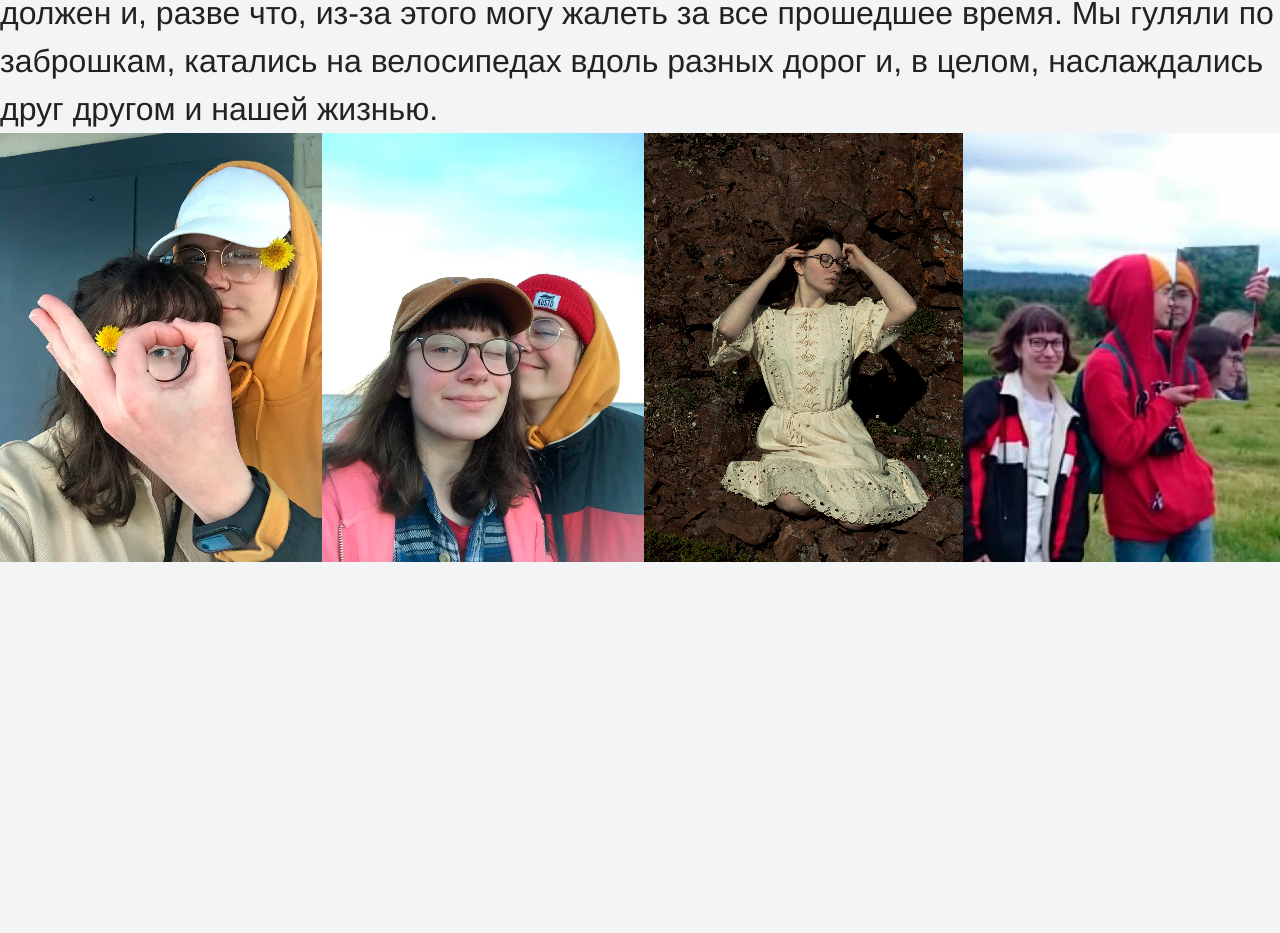
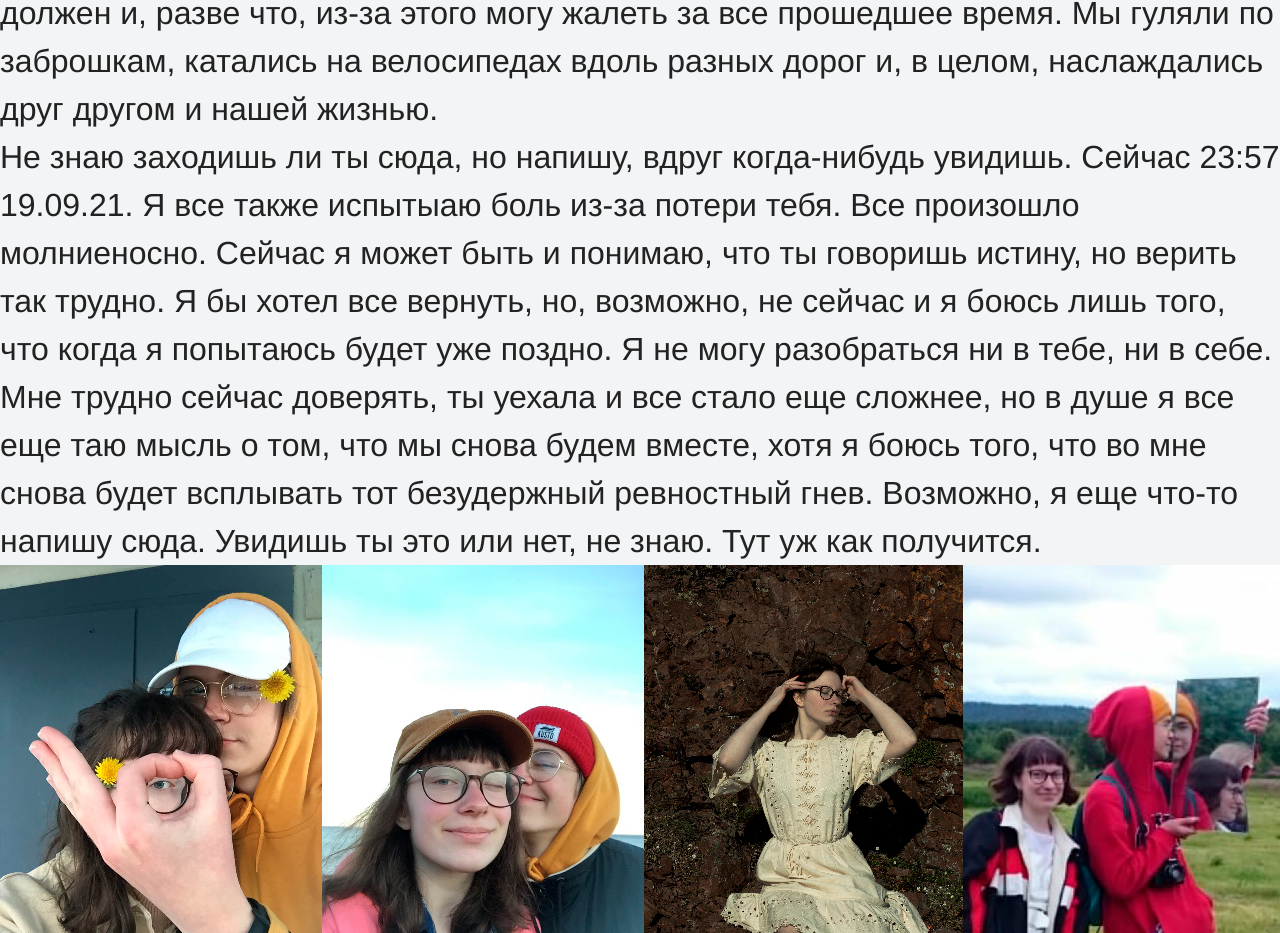
Before and after one commit to tim-brom/timka2, a plain HTML site: page index.html in a window 1280 px wide. Shown: the part 2347-3280 px from the top of the page. Drawn offline with Linux system fonts and the light colour scheme.

Commit message:
Update index.html

```diff
--- a/index.html
+++ b/index.html
@@ -20,7 +20,8 @@
       <p>Честно, я не верю, что так быстро пролетели почти два года наших отношений. Радостей, счастья, улыбок было достаточно, печали и грусти было меньше и это лишь подтверждает нашу любовь друг к другу, я бы даже сказал, что мы с тобой вышли на совершенно иной уровень ментального взаимоотношения друг с другом. Я счастлив, что ты, лапа моя, поступаешь туда, где тебя хоть что-то немного привлекает. Будешь в будущем всяких задрипанных офисных хуев гонять, чтобы они тебе проекты свои показывали. А я более, чем уверен, что ты будешь главной, так как в тебе полно свойств, которых нет ни у кого: ты крайне стойкая, умная и имеешь строгий стержень в своей душе, который не даст тебе развалиться. Ты всегда сможешь снова продолжать делать то, что хочешь, как бы сильно тебя не подбили. За эти уникальные свойства я обожаю тебя, готов хоть сто тысяч раз говорить тебе о том, насколько ты прекрасна.</p>
         <img src="Без имени-3.jpg" height=429 width=1550>
       <p>Два этих прекрасных года,показали мне, что такое настоящая человеческая любовь и, что счастье бывает в виде белокожей девчонки с копной черных, как уголь, волос и с голубо-серыми глазами. За эти два года мы с тобой прошли многое, событий столько, что даже в книжке не написать, ибо всех деревьев не хватит для такого количества страниц. Мы ночевали на берегу Баренцева моря, нас жрали комары, пока дядя Сережа вез на своей лодке, ты участвовала во всех моих проектах и занимала там главенствующую роль, ты поддерживала меня везде, как могла,вытаскивала из любых ям и буксировала до нужной стоянки. Я за многое тебе должен и, разве что, из-за этого могу жалеть за все прошедшее время. Мы гуляли по заброшкам, катались на велосипедах вдоль разных дорог и, в целом, наслаждались друг другом и нашей жизнью.</p>
-        <img src="Без имени-4.jpg" height=429 width=1550>
+        <p> Не знаю заходишь ли ты сюда, но напишу, вдруг когда-нибудь увидишь. Сейчас 23:57 19.09.21. Я все также испытыаю боль из-за потери тебя. Все произошло молниеносно. Сейчас я может быть и понимаю, что ты говоришь истину, но верить так трудно. Я бы хотел все вернуть, но, возможно, не сейчас и я боюсь лишь того, что когда я попытаюсь будет уже поздно. Я не могу разобраться ни в тебе, ни в себе. Мне трудно сейчас доверять, ты уехала и все стало еще сложнее, но в душе я все еще таю мысль о том, что мы снова будем вместе, хотя я боюсь того, что во мне снова будет всплывать тот безудержный ревностный гнев. Возможно, я еще что-то напишу сюда. Увидишь ты это или нет, не знаю. Тут уж как получится.</p>
+      <img src="Без имени-4.jpg" height=429 width=1550>
     </section>
 
     <section class="intro">
```
